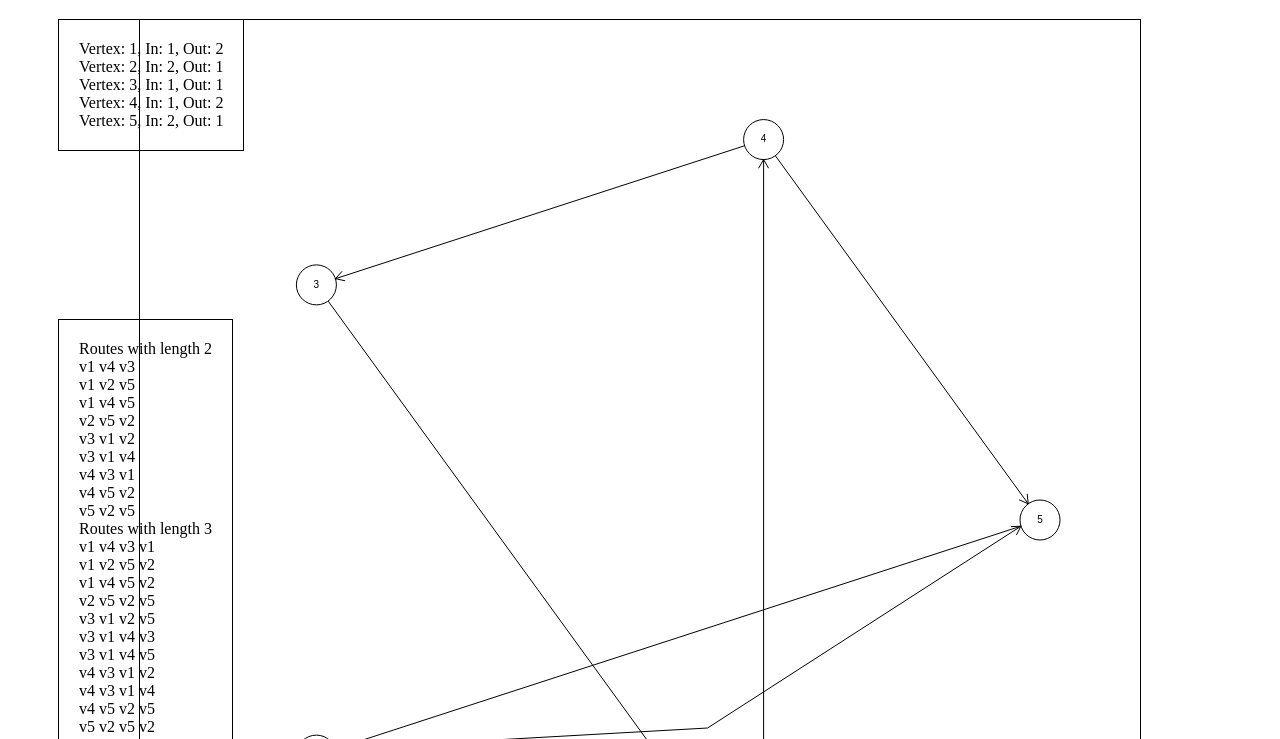
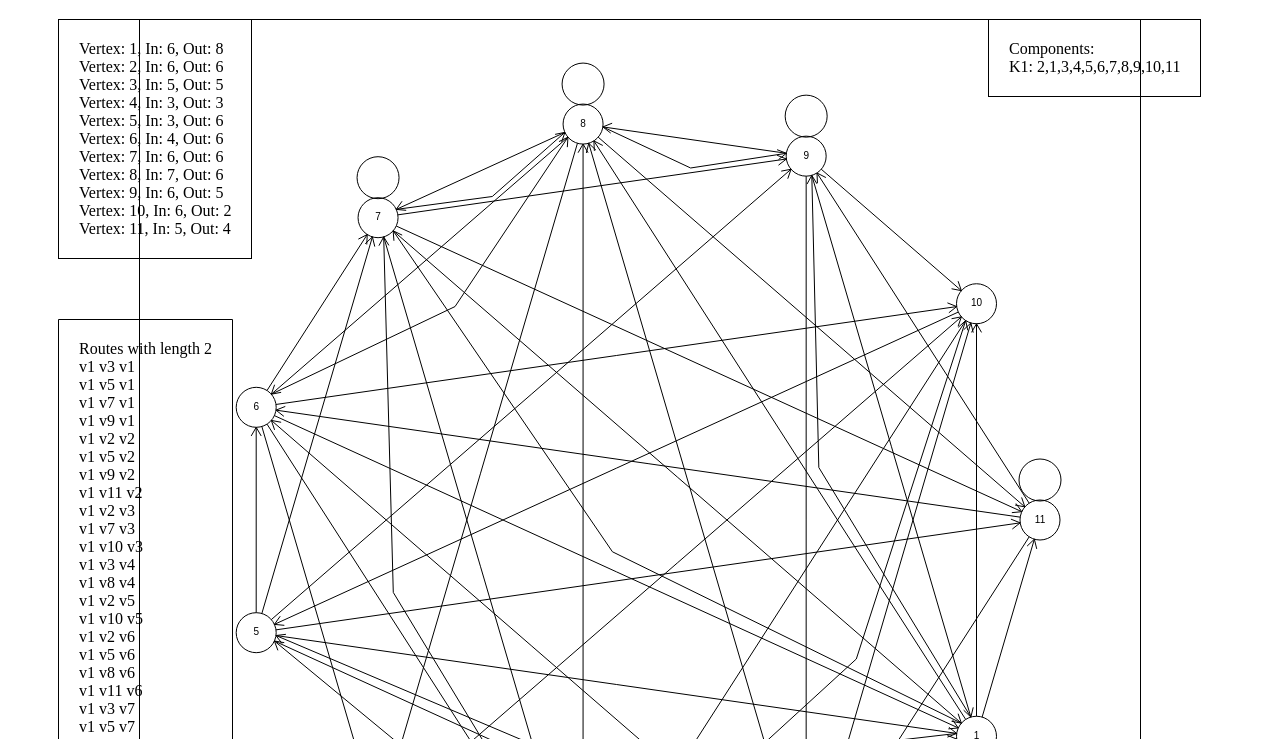
Before and after one commit to vmkul/JGraph, a plain HTML site: page lab3.html in a window 1280 px wide. Shown: the part 61-800 px from the top of the page. Drawn offline with Linux system fonts and the light colour scheme.

Commit message:
Finish lab3

```diff
--- a/lab3.html
+++ b/lab3.html
@@ -10,12 +10,17 @@
       body { text-align: center; }
       div { border: 1px solid black; position: absolute; padding: 20px; text-align: left; margin-left: 50px;}
       .trans {margin-top: 300px;}
+      .comp {margin-left: calc(100% - 300px)}
     </style>
   </head>
   <body onload="draw();">
     <h1>Directed graph</h1>
     <div id="graph1_info"></div>
     <div id="graph1_trans_info" class="trans"></div>
+    <div id="component_info" class="comp"></div>
     <canvas id="graph1" width="1000" height="1000"></canvas>
+    <br>
+    <h1>Condensed graph</h1>
+    <canvas id="condensed" width="400" height="400"></canvas>
   </body>
 </html>
--- a/lab3.js
+++ b/lab3.js
@@ -13,38 +13,85 @@ const matrix = [
 ];
 
 const test = [
-  [0, 1, 0, 1, 0],
-  [0, 0, 0, 0, 1],
-  [1, 0, 0, 0, 0],
-  [0, 0, 1, 0, 1],
-  [0, 1, 0, 0, 0],
+  [0, 0, 0, 1, 0, 0],
+  [0, 0, 0, 0, 1, 0],
+  [1, 0, 0, 0, 0, 0],
+  [0, 0, 1, 0, 0, 0],
+  [0, 1, 0, 1, 0, 0],
+  [0, 0, 1, 1, 0, 0],
 ];
 
 const draw = () => {
   const canvas1 = document.getElementById('graph1');
-  if (canvas1.getContext) {
+  const canvas2 = document.getElementById('condensed');
+  if (canvas1.getContext && canvas2.getContext) {
     const container1 = document.getElementById('graph1_info');
     const container2 = document.getElementById('graph1_trans_info');
     const ctx = canvas1.getContext('2d');
-    const graph1 = new Graph(ctx, test, true, 20);
+    const ctx2 = canvas2.getContext('2d');
+    const graph1 = new Graph(ctx, matrix, true, 20);
 
     graph1.circle(400, 500, 500);
     graph1.info(container1);
     graph1.trans_info(container2);
 
-    const reachM = trans_closure(test);
+    const reachM = trans_closure(matrix);
     const strongM = product_m(reachM, transpose(reachM));
 
-    const pool = new Array(test.length).fill(0);
+    let pool = [];
+
+    const check = new Array(strongM.length).fill(0);
+    let found = false;
     strongM.forEach((a1, index1) => {
       strongM.forEach((a2, index2) => {
         if (arraysEqual(a1, a2) && index1 > index2) {
-          pool.push([index1, index2]);
+          found = false;
+          for (let i = 0; i < pool.length; i++) {
+            pool[i].forEach(val => {
+              if (index1 === val) {
+                pool[i].push(index2);
+                check[index2] = 1;
+                found = true;
+              } else if (index2 === val) {
+                pool[i].push(index1);
+                check[index1] = 1;
+                found = true;
+              }
+            })
+          }
+          if (!found) pool.push([index1, index2]); check[index2] = 1; check[index1] = 1;
         }
       })
     });
 
-    console.log(pool);
+    check.forEach((val, index) => {if (val === 0) pool.push([index])});
+    pool = pool.map(val => [...new Set(val)]);
+    const condenseM = new Array(pool.length).fill(0);
+    for (let i = 0; i < condenseM.length; i++) condenseM[i] = new Array(pool.length).fill(0);
+
+    pool.forEach((k1, index1) => {
+      pool.forEach((k2, index2) => {
+        if (index1 > index2) {
+          k1.forEach(i => {
+            k2.forEach(j => {
+              if (test[i][j] === 1) condenseM[index1][index2] = 1;
+              if (test[j][i] === 1) condenseM[index2][index1] = 1;
+            })
+          })
+        }
+      })
+    });
+
+    const condensed_graph = new Graph(ctx2, condenseM, true, 20);
+    condensed_graph.circle(100, 200, 200);
+
+    const component_container = document.getElementById('component_info');
+    let component_info = 'Components:<br>';
+    pool.forEach((val, index) => component_info += `K${index + 1}: ${val.map(val => ++val)}<br>`);
+    component_container.innerHTML = component_info;
+
+    console.log('Adjacency matrix');
+    console.table(matrix);
     console.log('Reachability matrix');
     console.table(reachM);
     console.log('Strong reachability matrix');
```
